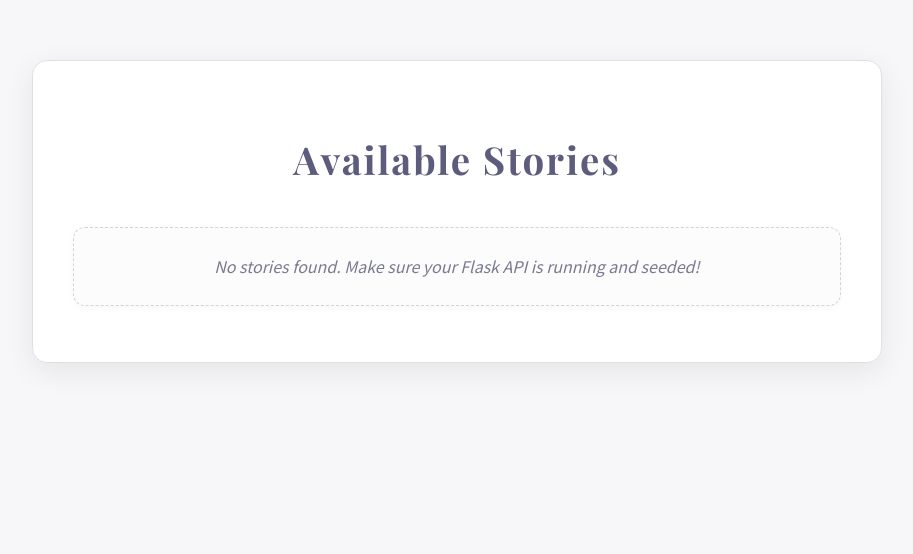
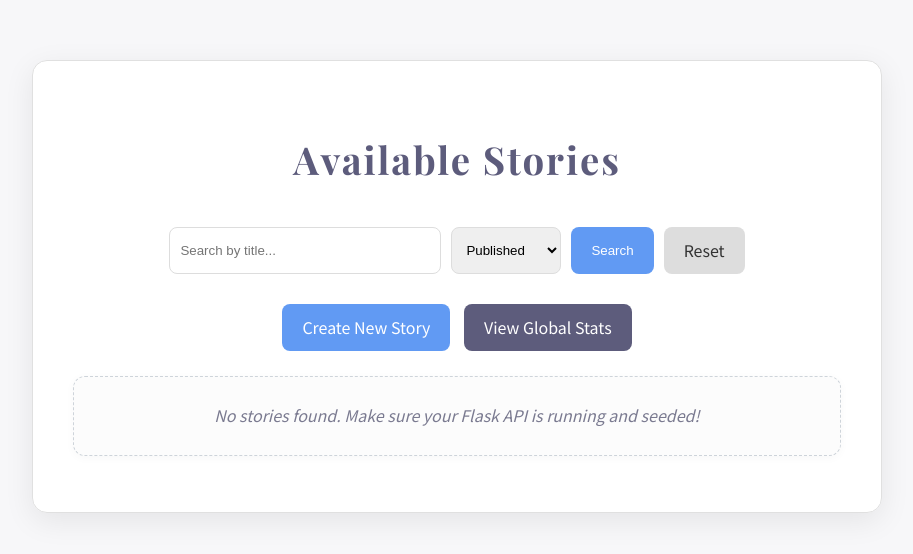
Before and after one commit to minkyu-shim/interactive-story-django, a Django app: page / in a window 1280 px wide. Shown: the top 554 px of the page, without its empty margins (183-1096 px from the left). Run offline with Django 5.2, Linux system fonts and the light colour scheme; data that the repository does not hold is empty.

Commit message:
feat: implement story CRUD, refined statistics, and search filtering

```diff
--- a/django_engine/urls.py
+++ b/django_engine/urls.py
@@ -16,7 +16,11 @@ Including another URLconf
 """
 from django.contrib import admin
 from django.urls import path
-from gameplay.views import story_list, play_node, start_story, global_stats
+from gameplay.views import (
+    story_list, play_node, start_story, global_stats,
+    create_story_view, edit_story_view, delete_story_view,
+    add_page_view, add_choice_view
+)
 
 urlpatterns = [
     path('admin/', admin.site.urls),
@@ -25,7 +29,16 @@ urlpatterns = [
     # Logic to find the start node
     path('story/<int:story_id>/start/', start_story, name='start_story'),
 
-    # NEW: We need both story_id and the string node_id in the URL
+    # Play node
     path('play/<int:story_id>/<str:node_id>/', play_node, name='play_node'),
+
+    # Stats
     path('stats/', global_stats, name='global_stats'),
+
+    # Author CRUD
+    path('author/story/create/', create_story_view, name='create_story'),
+    path('author/story/<int:story_id>/edit/', edit_story_view, name='edit_story'),
+    path('author/story/<int:story_id>/delete/', delete_story_view, name='delete_story'),
+    path('author/story/<int:story_id>/page/add/', add_page_view, name='add_page'),
+    path('author/story/<int:story_id>/page/<int:page_id>/choice/add/', add_choice_view, name='add_choice'),
 ]
--- a/gameplay/services.py
+++ b/gameplay/services.py
@@ -3,10 +3,10 @@ import requests
 # Update this to your deployed URL if needed
 FLASK_URL = "https://interactive-story-api-dylv.onrender.com"
 
-def get_stories():
-    """Fetches list of stories."""
+def get_stories(params=None):
+    """Fetches list of stories with optional filters."""
     try:
-        response = requests.get(f"{FLASK_URL}/api/stories")
+        response = requests.get(f"{FLASK_URL}/api/stories", params=params)
         if response.status_code == 200:
             return response.json()
     except requests.RequestException:
@@ -24,15 +24,145 @@ def get_story_start(story_id):
     return None
 
 def get_node(story_id, node_id):
+
     """
+
     Fetches a specific node using the story_id and custom_id (string).
+
     URL matches Flask: /stories/<id>/nodes/<custom_id>
+
     """
+
     try:
+
         # Note: node_id is now a string (e.g., 'node_01'), not an int
+
         response = requests.get(f"{FLASK_URL}/api/stories/{story_id}/nodes/{node_id}")
+
         if response.status_code == 200:
+
             return response.json()
+
     except requests.RequestException:
+
         return None
+
     return None
+
+
+
+def create_story(data):
+
+    """Creates a new story."""
+
+    try:
+
+        response = requests.post(f"{FLASK_URL}/api/stories", json=data)
+
+        if response.status_code == 201:
+
+            return response.json()
+
+    except requests.RequestException:
+
+        return None
+
+    return None
+
+
+
+def update_story(story_id, data):
+
+    """Updates an existing story."""
+
+    try:
+
+        response = requests.put(f"{FLASK_URL}/api/stories/{story_id}", json=data)
+
+        if response.status_code == 200:
+
+            return response.json()
+
+    except requests.RequestException:
+
+        return None
+
+    return None
+
+
+
+def delete_story(story_id):
+
+    """Deletes a story."""
+
+    try:
+
+        response = requests.delete(f"{FLASK_URL}/api/stories/{story_id}")
+
+        return response.status_code == 204 or response.status_code == 200
+
+    except requests.RequestException:
+
+        return False
+
+
+
+def create_page(story_id, data):
+
+    """Creates a new page (node) for a story."""
+
+    try:
+
+        response = requests.post(f"{FLASK_URL}/api/stories/{story_id}/pages", json=data)
+
+        if response.status_code == 201:
+
+            return response.json()
+
+    except requests.RequestException:
+
+        return None
+
+    return None
+
+
+
+def create_choice(page_id, data):
+
+    """Creates a new choice for a page."""
+
+    try:
+
+        # Note: The prompt says /pages/<id>/choices
+
+        response = requests.post(f"{FLASK_URL}/api/pages/{page_id}/choices", json=data)
+
+        if response.status_code == 201:
+
+            return response.json()
+
+    except requests.RequestException:
+
+        return None
+
+    return None
+
+
+
+def get_story_details(story_id):
+
+    """Fetches full details of a story."""
+
+    try:
+
+        response = requests.get(f"{FLASK_URL}/api/stories/{story_id}")
+
+        if response.status_code == 200:
+
+            return response.json()
+
+    except requests.RequestException:
+
+        return None
+
+    return None
--- a/gameplay/templates/gameplay/story_list.html
+++ b/gameplay/templates/gameplay/story_list.html
@@ -103,12 +103,34 @@
 <body>
     <div class="container">
         <h1>Available Stories</h1>
+
+        <div style="text-align: center; margin-bottom: 30px;">
+            <form method="get" action="{% url 'story_list' %}" style="display: flex; gap: 10px; justify-content: center; flex-wrap: wrap;">
+                <input type="text" name="search" placeholder="Search by title..." value="{{ search_query }}" style="padding: 10px; border-radius: 8px; border: 1px solid #ddd; width: 250px;">
+                <select name="status" style="padding: 10px; border-radius: 8px; border: 1px solid #ddd;">
+                    <option value="published" {% if status_filter == 'published' %}selected{% endif %}>Published</option>
+                    <option value="draft" {% if status_filter == 'draft' %}selected{% endif %}>Drafts</option>
+                    <option value="suspended" {% if status_filter == 'suspended' %}selected{% endif %}>Suspended</option>
+                    <option value="" {% if status_filter == '' %}selected{% endif %}>All</option>
+                </select>
+                <button type="submit" style="padding: 10px 20px; background: #619af3; color: white; border: none; border-radius: 8px; cursor: pointer;">Search</button>
+                <a href="{% url 'story_list' %}" style="padding: 10px 20px; background: #ddd; color: #333; text-decoration: none; border-radius: 8px;">Reset</a>
+            </form>
+        </div>
+
+        <div style="text-align: center; margin-bottom: 20px;">
+            <a href="{% url 'create_story' %}" style="display: inline-block; padding: 10px 20px; background: #619af3; color: white; text-decoration: none; border-radius: 8px;">Create New Story</a>
+            <a href="{% url 'global_stats' %}" style="display: inline-block; padding: 10px 20px; background: #5d5c7c; color: white; text-decoration: none; border-radius: 8px; margin-left: 10px;">View Global Stats</a>
+        </div>
+
         <ul>
             {% for story in stories %}
                 <li>
                     <strong>{{ story.title }}</strong><br>
                     {{ story.description }}<br>
-                    <a href="{% url 'start_story' story.id %}">Play this story</a>
+                    <a href="{% url 'start_story' story.id %}">Play</a>
+                    <a href="{% url 'edit_story' story.id %}" style="background: #a7bfe8; margin-left: 5px;">Edit</a>
+                    <a href="{% url 'delete_story' story.id %}" style="background: #e57373; margin-left: 5px;">Delete</a>
                 </li>
             {% empty %}
                 <li class="empty-message">No stories found. Make sure your Flask API is running and seeded!</li>
--- a/gameplay/views.py
+++ b/gameplay/views.py
@@ -1,14 +1,41 @@
-from django.shortcuts import render, redirect
+from django.shortcuts import render, redirect, get_object_or_404
 from .models import Play
-from .services import get_stories, get_story_start, get_node
+from .services import (
+    get_stories, get_story_start, get_node, get_story_details,
+    create_story, update_story, delete_story, create_page, create_choice
+)
 from django.db.models import Count
 
 
 def story_list(request):
-    stories = get_stories()
+    # Capture search and filter parameters
+    search_query = request.GET.get('search', '')
+    status_filter = request.GET.get('status', 'published')
+
+    params = {}
+    if status_filter:
+        params['status'] = status_filter
+
+    # Fetch stories from API (using status filter if supported)
+    stories = get_stories(params=params)
+
     if stories is None:
         return render(request, 'gameplay/waking_up.html')
-    return render(request, 'gameplay/story_list.html', {'stories': stories})
+
+    # Client-side fallback: Filter by title if the API didn't do it
+    if search_query:
+        query = search_query.lower()
+        stories = [
+            s for s in stories
+            if query in s.get('title', '').lower()
+            or query in s.get('description', '').lower()
+        ]
+
+    return render(request, 'gameplay/story_list.html', {
+        'stories': stories,
+        'search_query': search_query,
+        'status_filter': status_filter
+    })
 
 
 def start_story(request, story_id):
@@ -54,14 +81,116 @@ def play_node(request, story_id, node_id):
 
 
 def global_stats(request):
-    """Level 13: Display play statistics."""
-    # Count how many times each ending_node_id appears
-    # Result example: [{'ending_node_id': 'bad_ending', 'count': 5}, ...]
-    ending_stats = Play.objects.values('ending_node_id').annotate(count=Count('ending_node_id')).order_by('-count')
+    """Level 10: Display play statistics grouped by story."""
+    # Get all stories to map IDs to titles
+    stories_data = get_stories()
+    story_map = {s['id']: s['title'] for s in stories_data} if stories_data else {}
+
+    # Group plays by story_id
+    story_stats = Play.objects.values('story_id').annotate(total_plays=Count('id')).order_by('-total_plays')
+
+    # For each story, get ending distribution
+    for stat in story_stats:
+        stat['story_title'] = story_map.get(stat['story_id'], f"Unknown Story ({stat['story_id']})")
+        stat['endings'] = Play.objects.filter(story_id=stat['story_id']).values('ending_node_id').annotate(count=Count('id')).order_by('-count')
 
     total_plays = Play.objects.count()
 
     return render(request, 'gameplay/stats.html', {
         'total_plays': total_plays,
-        'ending_stats': ending_stats
+        'story_stats': story_stats
     })
+
+
+def create_story_view(request):
+    """View to create a new story."""
+    if request.method == 'POST':
+        title = request.POST.get('title')
+        description = request.POST.get('description')
+        status = 'published'  # Level 10: All stories are published
+
+        data = {
+            'title': title,
+            'description': description,
+            'status': status
+        }
+
+        new_story = create_story(data)
+        if new_story:
+            return redirect('edit_story', story_id=new_story['id'])
+
+    return render(request, 'gameplay/story_form.html', {'action': 'Create'})
+
+
+def edit_story_view(request, story_id):
+    """View to edit a story and its pages."""
+    story = get_story_details(story_id)
+    if not story:
+        return redirect('story_list')
+
+    if request.method == 'POST':
+        title = request.POST.get('title')
+        description = request.POST.get('description')
+
+        data = {
+            'title': title,
+            'description': description,
+            'status': story.get('status', 'published')
+        }
+
+        update_story(story_id, data)
+        return redirect('edit_story', story_id=story_id)
+
+    return render(request, 'gameplay/story_edit.html', {'story': story})
+
+
+def delete_story_view(request, story_id):
+    """View to delete a story."""
+    if request.method == 'POST':
+        if delete_story(story_id):
+            return redirect('story_list')
+    return render(request, 'gameplay/story_confirm_delete.html', {'story_id': story_id})
+
+
+def add_page_view(request, story_id):
+    """View to add a page to a story."""
+    if request.method == 'POST':
+        text = request.POST.get('text')
+        is_ending = request.POST.get('is_ending') == 'on'
+        ending_label = request.POST.get('ending_label')
+
+        data = {
+            'text': text,
+            'is_ending': is_ending,
+            'ending_label': ending_label if is_ending else None
+        }
+
+        create_page(story_id, data)
+        return redirect('edit_story', story_id=story_id)
+
+    return render(request, 'gameplay/page_form.html', {'story_id': story_id})
+
+
+def add_choice_view(request, story_id, page_id):
+    """View to add a choice to a page."""
+    if request.method == 'POST':
+        text = request.POST.get('text')
+        next_page_id = request.POST.get('next_page_id')
+
+        data = {
+            'text': text,
+            'next_page_id': next_page_id
+        }
+
+        create_choice(page_id, data)
+        return redirect('edit_story', story_id=story_id)
+
+    # We need the list of pages to choose the next_page_id
+    story = get_story_details(story_id)
+    pages = story.get('pages', [])
+
+    return render(request, 'gameplay/choice_form.html', {
+        'story_id': story_id,
+        'page_id': page_id,
+        'pages': pages
+    })
```
Also changed, not shown: gameplay/templates/gameplay/choice_form.html (added, +40 -0 lines), gameplay/templates/gameplay/page_form.html (added, +39 -0 lines), gameplay/templates/gameplay/stats.html (+19 -9 lines), gameplay/templates/gameplay/story_confirm_delete.html (added, +26 -0 lines), gameplay/templates/gameplay/story_edit.html (added, +119 -0 lines), gameplay/templates/gameplay/story_form.html (added, +90 -0 lines).
